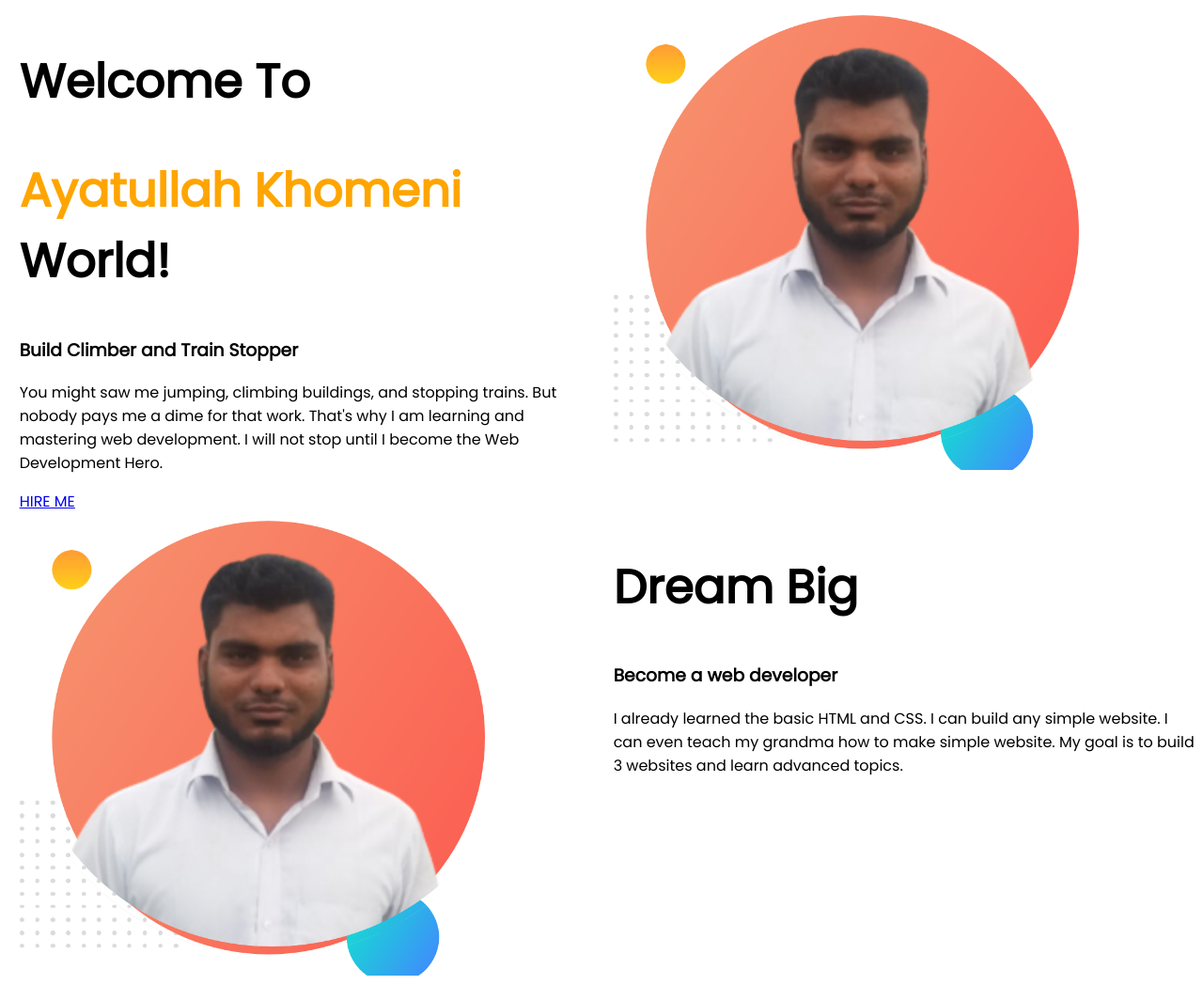
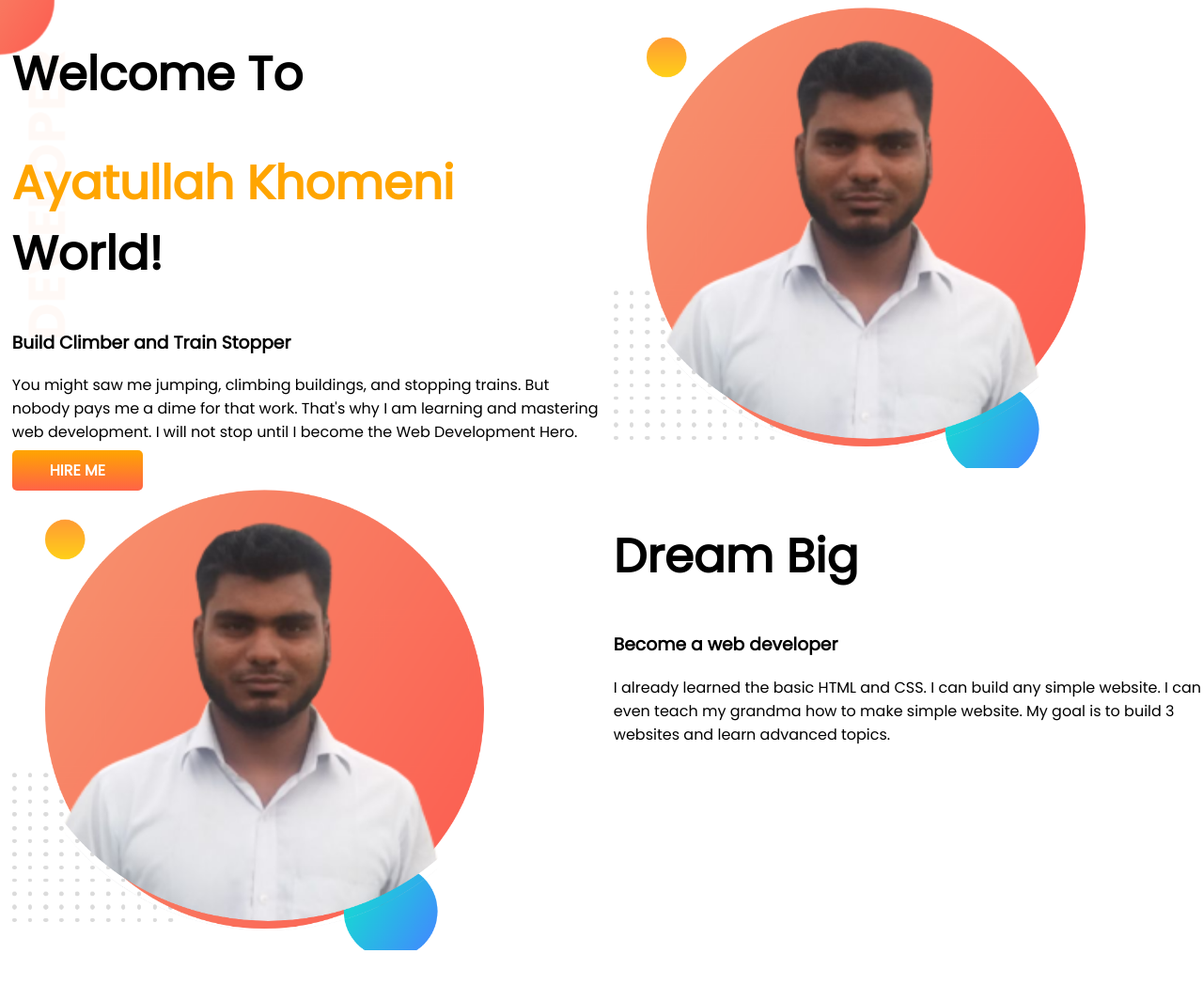
Before and after one commit to ayatullahkhomeni/developer-portfolio, a plain HTML site: page index.html in a window 1280 px wide. Shown: the top 1048 px of the page at 94% size. Drawn offline with Linux system fonts and the light colour scheme.

Commit message:
bg image

```diff
--- a/index.html
+++ b/index.html
@@ -15,7 +15,7 @@
 </head>
 
 <body>
-    <section>
+    <section class="top-banner">
         <div class="half-width">
             <h1>Welcome To</h1>
             <h1> <span class="orange-color">Ayatullah Khomeni</span> World!</h1>
@@ -23,7 +23,8 @@
             <p>You might saw me jumping, climbing buildings, and stopping trains. But nobody pays me a dime for that
                 work. That's why I am learning and mastering web development. I will not stop until I become the Web
                 Development Hero.</p>
-            <a href="https://www.linkedin.com/in/ayatullah-khomeni-87185b10a/">HIRE ME</a>
+            <a class="link-button" target="_blank" href="https://www.linkedin.com/in/ayatullah-khomeni-87185b10a/">HIRE
+                ME</a>
         </div>
         <div class="half-width">
             <img src="images/khomeni-picture-bg.png" alt="">
--- a/style.css
+++ b/style.css
@@ -1,5 +1,6 @@
 body {
     font-family: 'Poppins', sans-serif;
+    margin: 0%;
 }
 
 h1 {
@@ -23,3 +24,17 @@ section {
 .half-width img {
     width: 80%;
 }
+
+.link-button {
+    text-decoration: none;
+    background-image: linear-gradient(orange, tomato);
+    padding: 10px 40px;
+    color: white;
+    font-weight: 700;
+    border-radius: 5px;
+}
+
+.top-banner {
+    background-image: url(images/top-banner.png);
+    background-repeat: no-repeat;
+}
```
